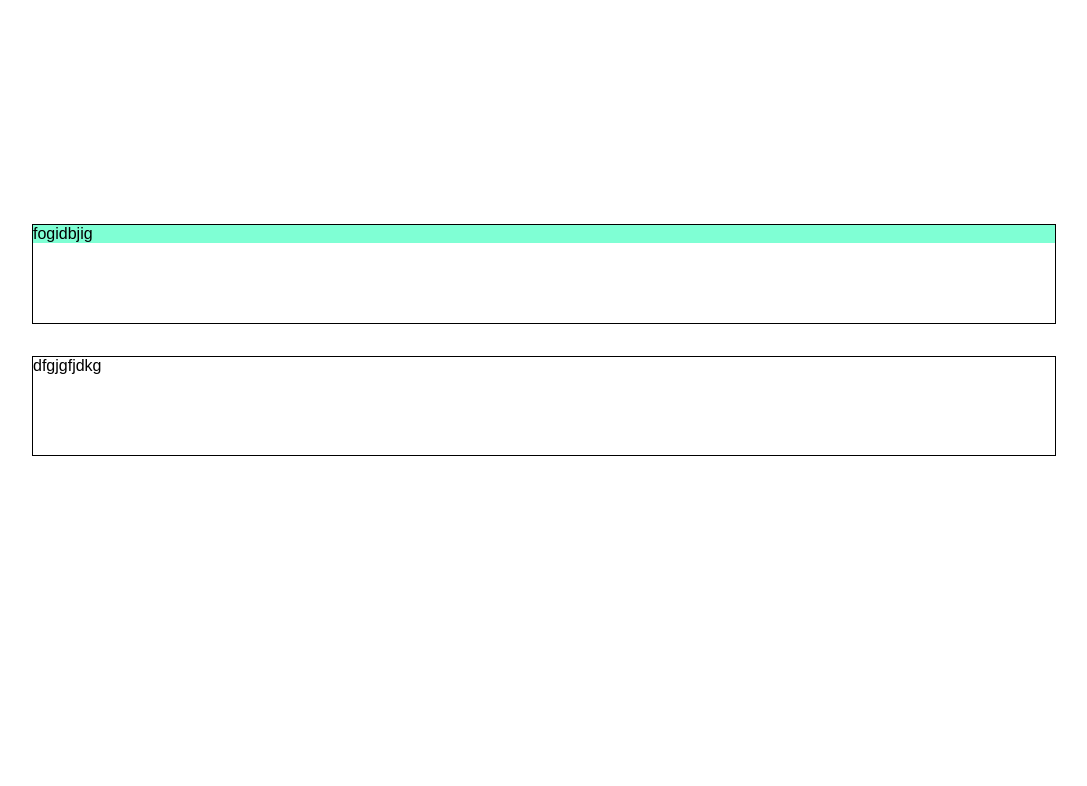
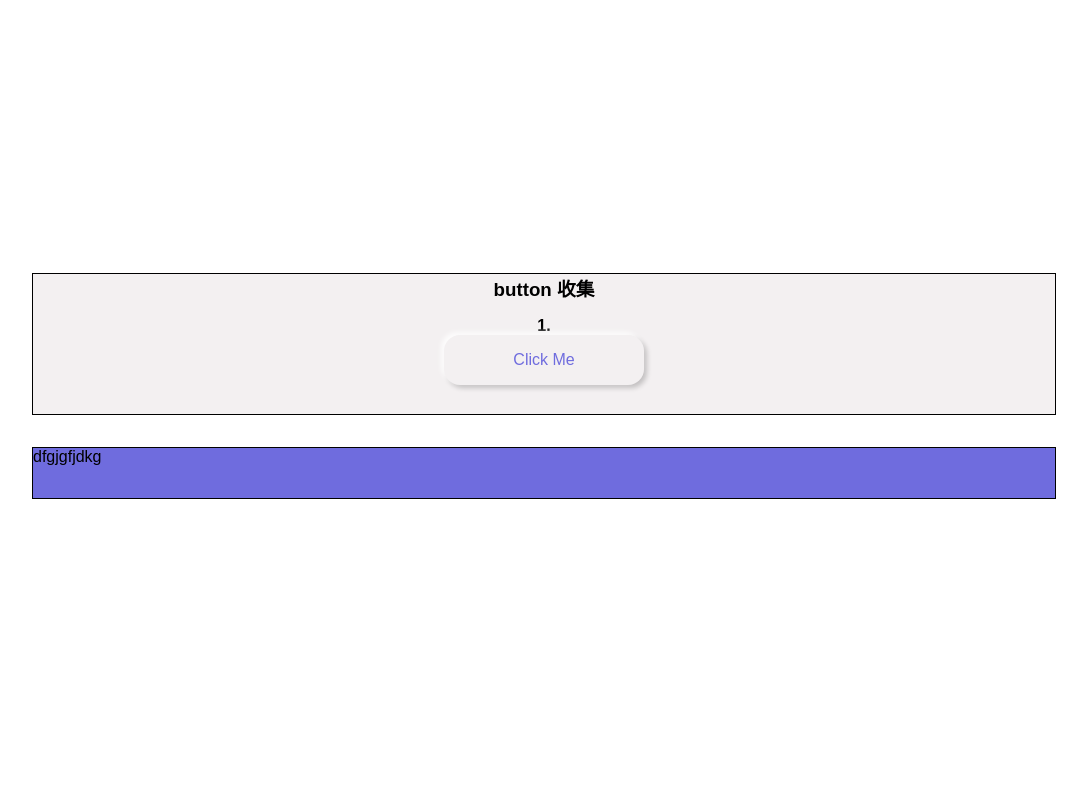
Before and after one commit to TWPjack/UI-Component, a plain HTML site: page index.html in a window 1280 px wide. Shown: the part 60-846 px from the top of the page, without its empty margins (96-1183 px from the left). Before the commit the page ends 800 px from the top, so only its background shows below. Drawn offline with Linux system fonts and the light colour scheme.

Commit message:
jfkjsfkjds

```diff
--- a/index.html
+++ b/index.html
@@ -9,14 +9,23 @@
 </head>
 
 <body>
-  <div class="container">
+  <h1 class="center-text">UI 元件</h1>
+  <div class="container center-outside">
     <div class="box">
-      <div class="content">
-        fogidbjig
+      <h3 class="center-text">button 收集</h3>
+      <!-- https://freefrontend.com/css-buttons/ -->
+      <div class="content center-outside">
+        <h4>1.</h4>
+        <a href="https://www.google.com/?hl=zh_tw">
+          <div class="button"><span>Click Me</span></div>
+        </a>
       </div>
     </div>
     <div class="box">
       <p>dfgjgfjdkg</p>
+      <div class="content">
+
+      </div>
     </div>
   </div>
 </body>
--- a/scss/style.scss
+++ b/scss/style.scss
@@ -6,20 +6,75 @@
   box-sizing: border-box;
 }
 
-.container{
+// :root{
+
+// }
+
+.center-outside {
   display: flex;
   flex-direction: column;
   flex-wrap: wrap;
   justify-content: center;
   align-items: center;
+}
+
+.center-text {
+  text-align: center;
+}
+
+.container{
   height: 100vh;
   .box{
     width: 80%;
-    height: 100px;
-    border: 1px solid #000000;
+    border: .1rem solid #000000;
     margin: 1rem;
     .content{
-      background-color: aquamarine;
+      margin: .5rem;
+      padding: .5rem;
+    }
+    &:nth-child(1){
+      background: #f3f0f1;
+    }
+    &:nth-child(2){
+      background-color: #6f6cde;
     }
   }
 }
+// button series --------------------------------------------
+a{
+  text-decoration: none;
+  .button {
+    width: 200px;
+    height: 50px;
+    background: #f3f0f1;
+    position: relative;
+    background: #f3f0f1;
+    margin-bottom: 12.5px;
+    border-radius: 16px;
+    text-align: center;
+    cursor: pointer;
+    transition: all 0.1s ease-in-out;
+    span {
+      line-height: 50px;
+      font-family: "Montserrat", sans-serif;
+      font-size: 16px;
+      font-weight: semibold;
+    }
+    &:nth-child(1) {
+      box-shadow: -3px -3px 5px rgba(255, 255, 255, 0.8),
+        3px 3px 5px rgba(0, 0, 0, 0.2);
+      color: #6f6cde;
+      &:hover {
+        opacity: 0.3;
+        box-shadow: -3px -3px 5px rgba(255, 255, 255, 0.8),
+          3px 3px 5px rgba(0, 0, 0, 0.2);
+      }
+      &:active {
+        opacity: 1;
+        box-shadow: inset -2px -2px 4px rgba(255, 255, 255, 0.5),
+          inset 4px 4px 8px rgba(0, 0, 0, 0.1);
+        color: #79e3b6;
+      }
+    }
+  }
+}
```
Also changed, not shown: css/style.css, dist/style.min.css.
